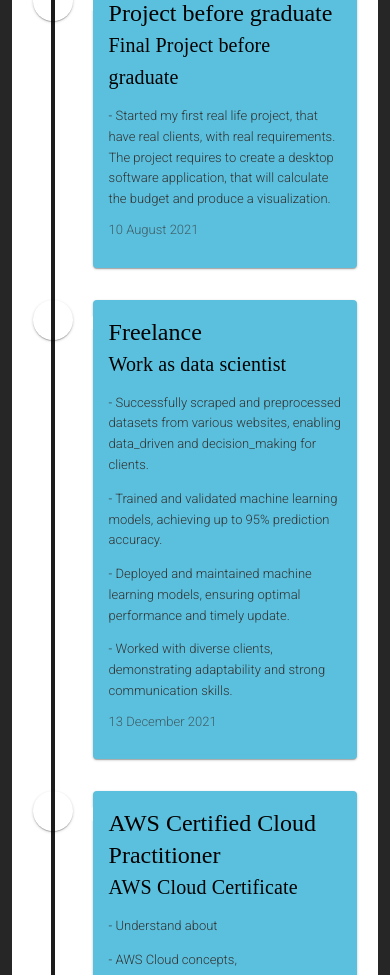
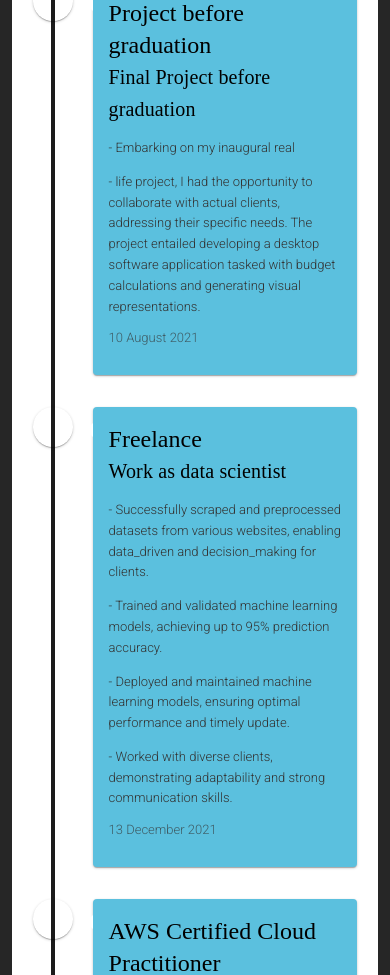
Before and after one commit to Sameam/sameam.github.io, a React (Create React App) app: page / in a window 390 px wide. Shown: the part 3600-4575 px from the top of the page. Built offline with nearby package versions, Linux system fonts and the light colour scheme; a web font is replaced by a local one.

Commit message:
update some description and requirements of the dataset

```diff
--- a/src/components/Card.js
+++ b/src/components/Card.js
@@ -5,7 +5,7 @@ const Card = ({data}) => {
     <div className='row'>
         {data.map((item) => {
           return (
-            <div className="col-md-4 lead mb-3 d-flex align-items-stretch" style={{float:"left"}} >
+            <div className="col-md-6 lead mb-2 d-flex align-items-stretch" style={{float:"left"}} >
             <div className="card mb-2">
               <img className="card-img-top"
               src={item.image} alt="Card cap" />
--- a/src/components/Experince.js
+++ b/src/components/Experince.js
@@ -44,10 +44,10 @@ const Experince = () => {
 							<li>Microsoft office: Word, Excel, PowerPoint</li>
 							<li>Container: Docker</li>
 							<li>Statistical programs: Gretl, Eview, Business Intelligence: Tableau, Power BI</li>
-							<li>Programming Languages: Python, R, Java, Swift, C++</li>
-							<li>Database: MYSQL, SQLite, MongoDB</li>
-							<li>Web Backend development - Flask framework, Django framework, Express framework</li>
-							<li>Web Frontend development - HTML, CSS, JavaScript, React.JS</li>
+							<li>Programming Languages: Python, Java, R, Swift, C++,</li>
+							<li>Database: MySQL, SQLite, MongoDB</li>
+							<li>Web Backend development - Django framework, Express framework, Flask framwork</li>
+							<li>Web Frontend development - ES6, React.JS</li>
 							<li>Machine Learning skill - using Numpy, Pandas, SkLearn, TensorFlow -ANN, CNN,Autoencoder</li>
 							<li>Cloud Services : Amazon Web Service - EC2, S3, DynamoDB</li>
 						</ul>
--- a/src/project.js
+++ b/src/project.js
@@ -6,7 +6,7 @@ import django from "./components/pictures/django.jpg"
 const project = [
   {
     "title":"Education Websites for students supplemental learning",
-    "requirement":"Website, Have lessons with different levels, quiz to test the knowledge ",
+    "requirement":"The website features a diverse array of educational content, structured into distinct levels to accommodate various skillsets, and incorporates quizzes to facilitate knowledge assessment and reinforcement.",
     "backend":"The website is mainly done using Flask python framework for backend and use SQLite for storing persistent data",
     "frontend":"The frontend is mainly based on HTML, CSS and JavaScript",
     "source_code":"https://github.com/Sameam/Project2",
@@ -14,7 +14,7 @@ const project = [
   },
   {
     "title":"Unit Budget",
-    "requirement":"Desktop Software, upload files, store all information into Database, get summary report and data visualization",
+    "requirement":"A desktop software that allows for seamless file uploads, efficient storage of information into a database, and generation of summary reports along with comprehensive data visualizations for insightful analysis.",
     "backend":"The website mainly done using Flask framework with SQLite to store Peristent data",
     "frontend":"using HTML, CSS, JavaScript with Electron JS to turn into the Desktop application",
     "source_code":"https://github.com/WentworthJin/Unit_Budget_Planner",
--- a/src/timeline.js
+++ b/src/timeline.js
@@ -32,7 +32,7 @@ const timelineData = [
   {
     "title": "First time Code",
     "subtitle":"First project",
-    "description":"After starting my It degree, I started to learn to code in python and Java. I build some simple python project and java simple board game.",
+    "description":"After starting my IT degree, I started to learn to code in python and Java. I built some simple python project and java simple board game.",
     "date": "01 April 2020"
   },
   {
@@ -48,9 +48,9 @@ const timelineData = [
     "date": "10 August 2021"
   },
   {
-    "title": "Project before graduate",
-    "subtitle":"Final Project before graduate",
-    "description":"Started my first real life project, that have real clients, with real requirements. The project requires to create a desktop software application, that will calculate the budget and produce a visualization.",
+    "title": "Project before graduation",
+    "subtitle":"Final Project before graduation",
+    "description":"Embarking on my inaugural real-life project, I had the opportunity to collaborate with actual clients, addressing their specific needs. The project entailed developing a desktop software application tasked with budget calculations and generating visual representations.",
     "date": "10 August 2021"
   },
   {
@@ -66,10 +66,10 @@ const timelineData = [
   {
     "title": "AWS Certified Cloud Practitioner",
     "subtitle":"AWS Cloud Certificate",
-    "description":`- Understand about
+    "description":`
       - AWS Cloud concepts,
       - AWS services,
-      - security, architecture, pricing, and support to build the AWS Cloud knowledge.`,
+      - Security, architecture, pricing, and support to build the AWS Cloud knowledge.`,
     "date":"07 July 2022"
   },
   {
```
